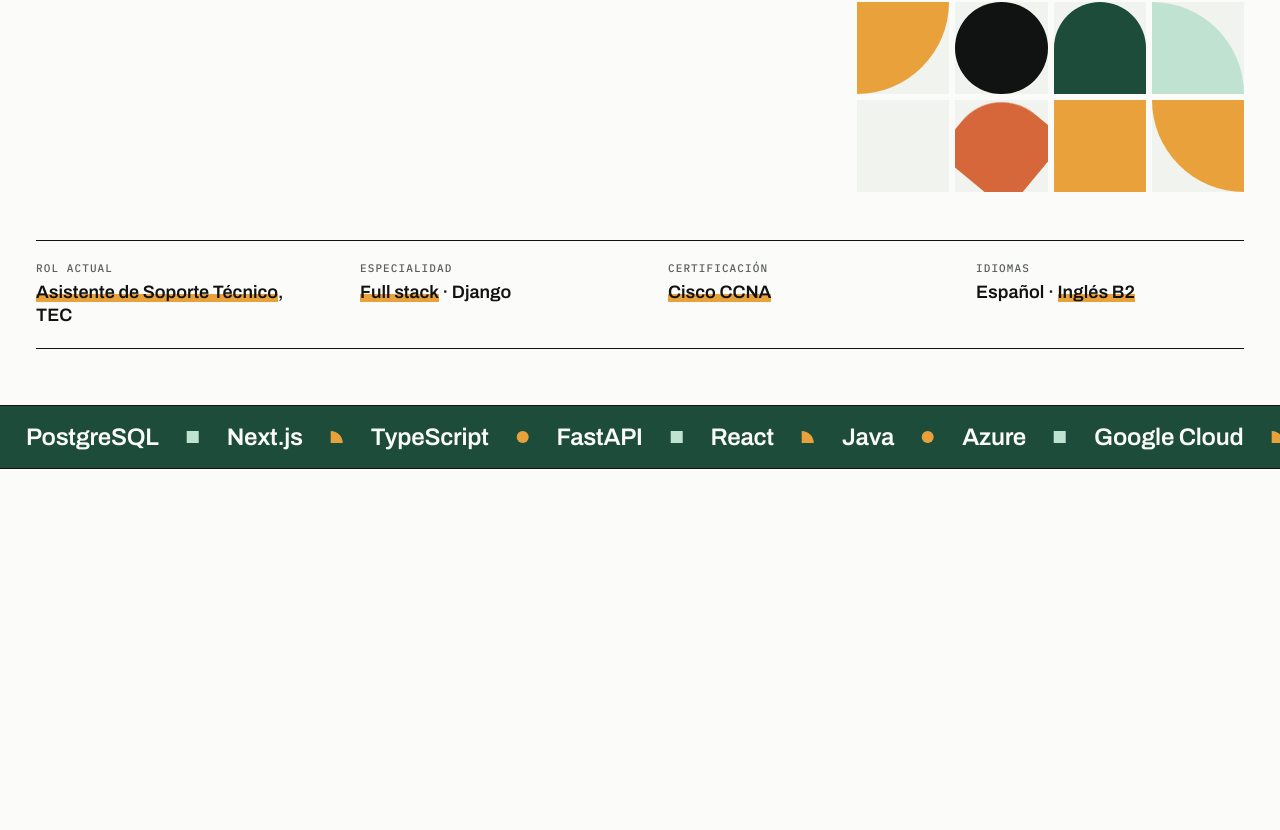
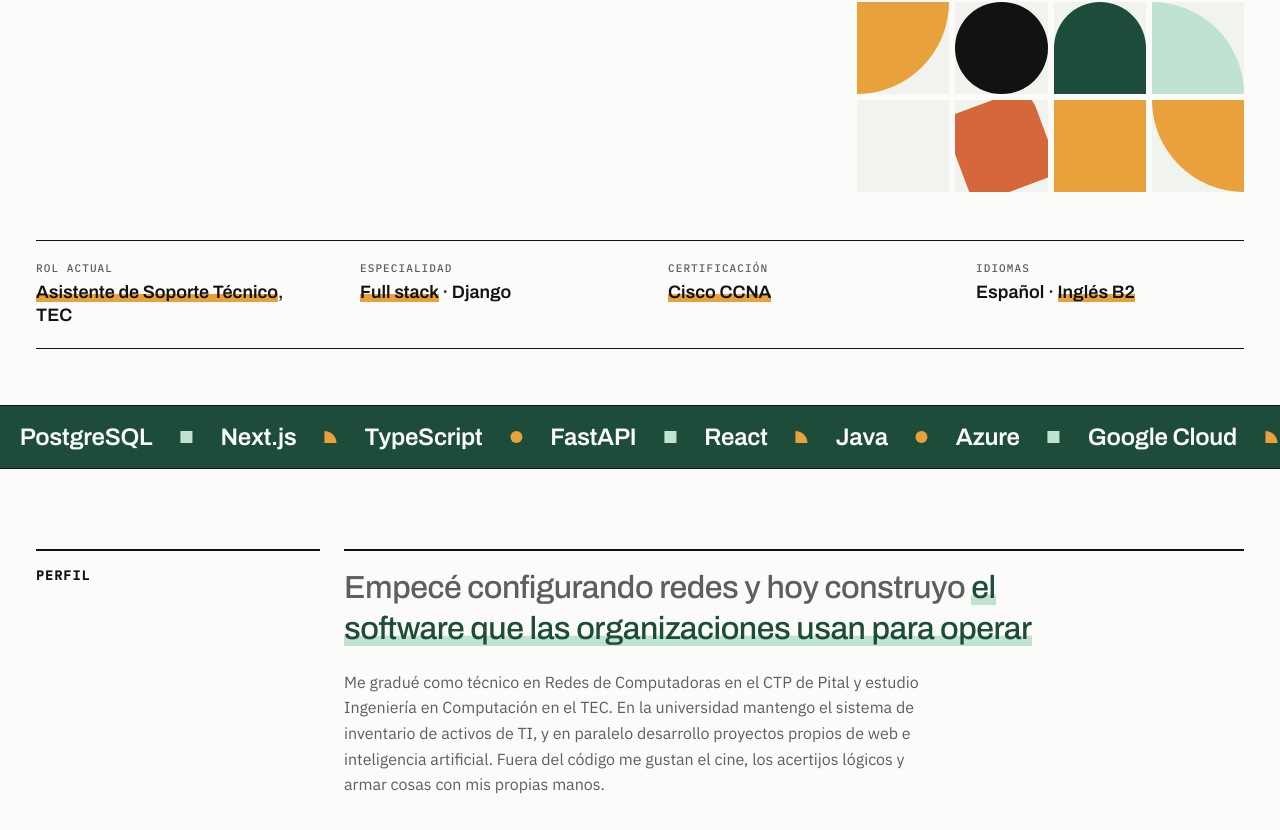
Before and after one commit to ccorella111/web-portfolio, a React (Vite) app: page / in a window 1280 px wide. Shown: the part 722-1552 px from the top of the page. Before the commit the page ends 1191 px from the top, so only its background shows below. Built offline with nearby package versions, Linux system fonts and the light colour scheme.

Commit message:
feat: add reusable section layout and about section

```diff
--- a/src/App.tsx
+++ b/src/App.tsx
@@ -1,8 +1,8 @@
-import { Header } from './components/layout/Header'
-import { Hero } from './components/sections/hero/Hero'
-import { Facts } from './components/sections/facts/Facts'
-import { TechMarquee } from './components/sections/marquee/TechMarquee'
-
+import { Header } from './components/layout/Header';
+import { Hero } from './components/sections/hero/Hero';
+import { Facts } from './components/sections/facts/Facts';
+import { TechMarquee } from './components/sections/marquee/TechMarquee';
+import { About } from './components/sections/about/About';
 
 function App() {
 
@@ -17,6 +17,10 @@ function App() {
 
         <TechMarquee />
 
+        <div className='wrap'>
+          <About />
+        </div>
+
       </main>
     </>
   )
--- /dev/null
+++ b/src/components/sections/about/About.css
@@ -0,0 +1,9 @@
+.section__content > p.about__lead {
+    font: 500 clamp(22px, 2.6vw, 32px)/1.3 var(--display);
+    letter-spacing: -.015em;
+    color: var(--grey);
+    margin: 0 0 20px;
+    max-width: 26em;
+    text-wrap: balance;
+}
+.about__lead mark { background: none; color: var(--green); box-shadow: inset 0 -.32em 0 var(--mint); }
--- /dev/null
+++ b/src/components/sections/about/About.tsx
@@ -0,0 +1,19 @@
+import { profile } from "../../../data/profile";
+import { ui } from "../../../data/ui";
+import { useLanguage } from "../../../i18n/LanguageContext";
+import { SectionBlock } from "../../ui/SectionBlock";
+import './About.css';
+
+export function About() {
+    const { t } = useLanguage();
+
+    return (
+        <SectionBlock id="perfil" title={t(ui.sections.profile)}>
+            <p className="about__lead">
+                {t(profile.about.leadBefore)}
+                <mark>{t(profile.about.leadMark)}</mark>
+            </p>
+            <p>{t(profile.about.body)}</p>
+        </SectionBlock>
+    );
+}
--- /dev/null
+++ b/src/components/ui/SectionBlock.css
@@ -0,0 +1,29 @@
+.section { padding-block: 80px 24px; }
+
+.section__title {
+    grid-column: 1 / 4;
+    margin: 0;
+    padding-top: 16px;
+    border-top: 2px solid var(--black);
+    font: 600 13px var(--mono);
+    letter-spacing: .1em;
+    text-transform: uppercase;
+}
+
+.section__content {
+    grid-column: 4 / 13;
+    min-width: 0;
+    border-top: 2px solid var(--black);
+    padding-top: 16px;
+}
+
+.section__content > p { max-width: 62ch; color: var(--grey); margin: 0 0 14px; }
+
+@media (max-width: 980px) {
+    .section__title, .section__content { grid-column: 1 / -1; }
+    .section__content { border-top: 0; padding-top: 4px; }
+}
+
+@media (max-width: 620px) {
+    .section { padding-block: 60px 16px; }
+}
--- /dev/null
+++ b/src/components/ui/SectionBlock.tsx
@@ -0,0 +1,25 @@
+import type { ReactNode } from "react";
+import { useReveal } from "../../hooks/useReveal";
+import './SectionBlock.css';
+
+interface SectionBlockProps {
+    id?: string;
+    title: string;
+    children: ReactNode;
+}
+
+export function SectionBlock({ id, title, children }: SectionBlockProps) {
+    const heading = useReveal<HTMLHeadingElement>();
+    const content = useReveal<HTMLDivElement>();
+
+    return (
+        <section id={id} className="section grid">
+            <h2 ref={heading.ref} className={`section__title ${heading.className}`}>
+                {title}
+            </h2>
+            <div ref={content.ref} className={`section__content ${content.className}`}>
+                {children}
+            </div>
+        </section>
+    );
+}
```
